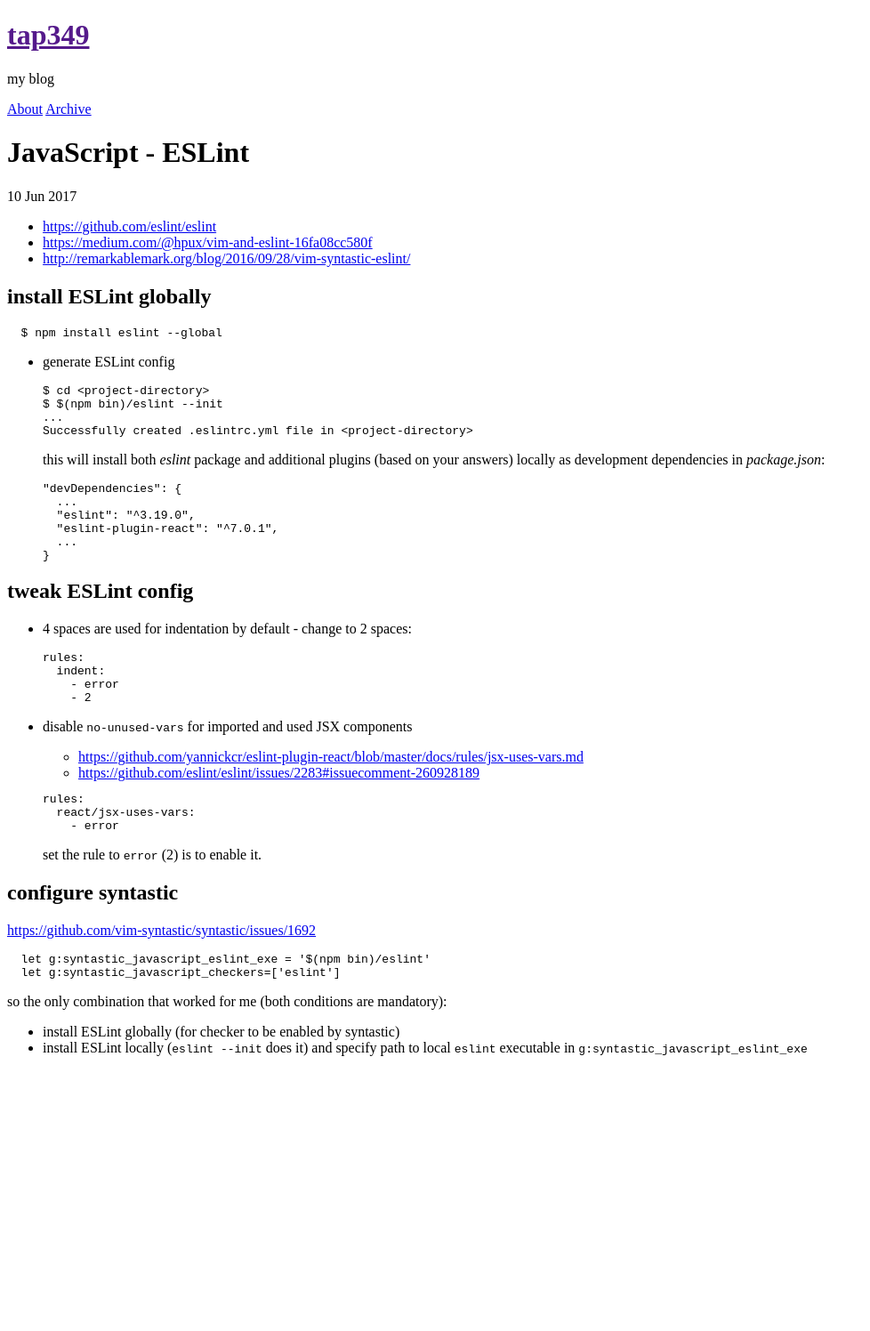
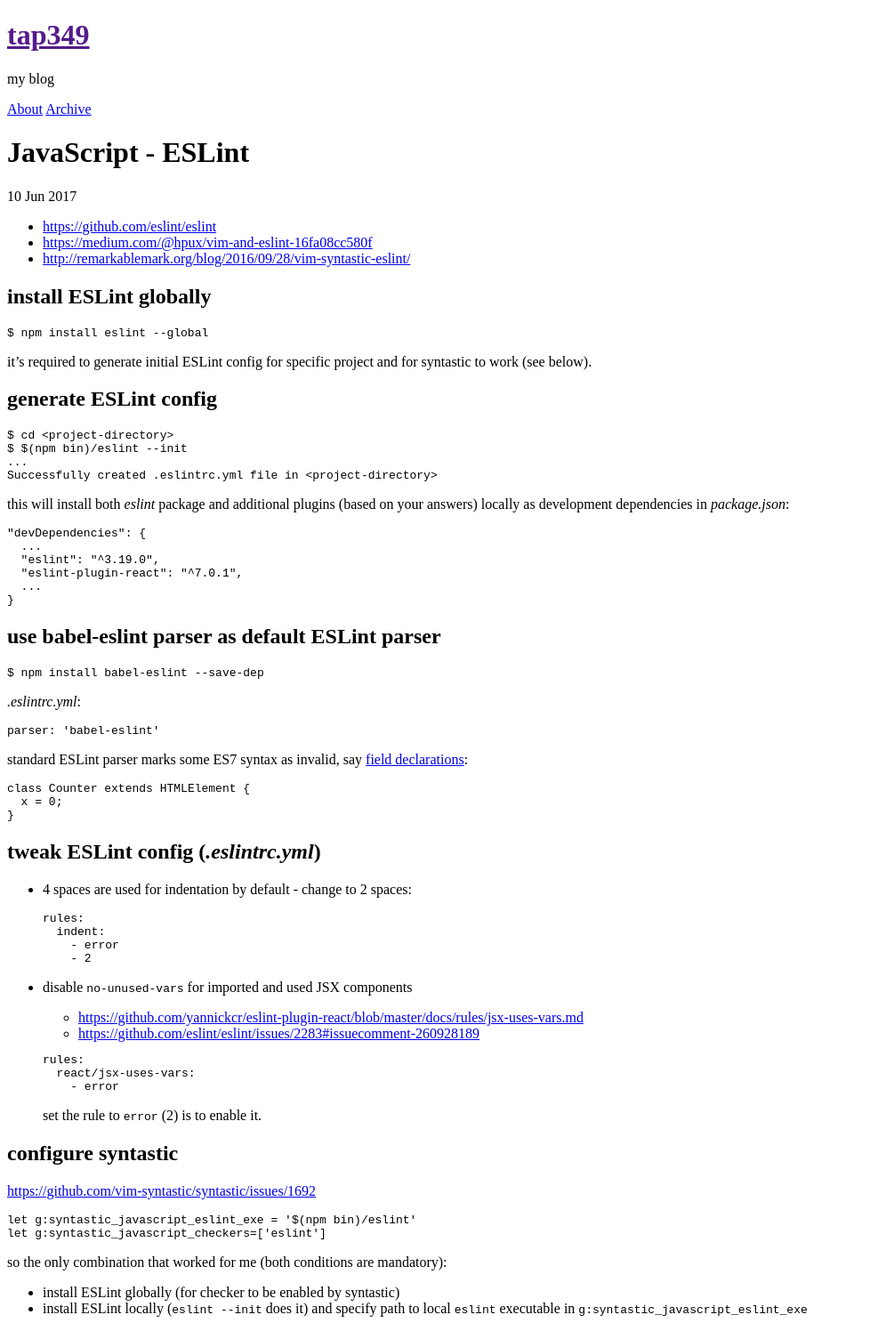
Before and after one commit to tap349/tap349.github.io, a Jekyll site: the page built from _posts/2017-06-10-javascript-eslint.md, in a window 1280 px wide. Shown: the whole page at 89% size, without its empty margins (0-978 px from the left). Built offline with Jekyll 4.4.1, drawn with Linux system fonts in a browser that asks for light colours; before the commit the page ends 1203 px from its top, so only the background shows below that.

Commit message:
update 2017-06-10_15:08:31

````diff
--- a/_posts/2017-06-10-javascript-eslint.md
+++ b/_posts/2017-06-10-javascript-eslint.md
@@ -14,66 +14,90 @@
 
 ## install ESLint globally
 
-  ```sh
-  $ npm install eslint --global
+```sh
+$ npm install eslint --global
+```
+
+it's required to generate initial ESLint config for specific project
+and for syntastic to work (see below).
+
+## generate ESLint config
+
+```sh
+$ cd <project-directory>
+$ $(npm bin)/eslint --init
+...
+Successfully created .eslintrc.yml file in <project-directory>
+```
+
+this will install both _eslint_ package and additional plugins (based
+on your answers) locally as development dependencies in _package.json_:
+
+```javascript
+"devDependencies": {
+  ...
+  "eslint": "^3.19.0",
+  "eslint-plugin-react": "^7.0.1",
+  ...
+}
+```
+
+## use babel-eslint parser as default ESLint parser
+
+```sh
+$ npm install babel-eslint --save-dep
+```
+
+_.eslintrc.yml_:
+
+```yaml
+parser: 'babel-eslint'
+```
+
+standard ESLint parser marks some ES7 syntax as invalid, say
+[field declarations](https://github.com/tc39/proposal-class-fields):
+
+```javascript
+class Counter extends HTMLElement {
+  x = 0;
+}
+```
+
+## tweak ESLint config (_.eslintrc.yml_)
+
+- 4 spaces are used for indentation by default - change to 2 spaces:
+
+  ```yaml
+  rules:
+    indent:
+      - error
+      - 2
   ```
 
-- generate ESLint config
+- disable `no-unused-vars` for imported and used JSX components
 
-  ```sh
-  $ cd <project-directory>
-  $ $(npm bin)/eslint --init
-  ...
-  Successfully created .eslintrc.yml file in <project-directory>
+  - <https://github.com/yannickcr/eslint-plugin-react/blob/master/docs/rules/jsx-uses-vars.md>
+  - <https://github.com/eslint/eslint/issues/2283#issuecomment-260928189>
+
+  ```yaml
+  rules:
+    react/jsx-uses-vars:
+      - error
   ```
 
-  this will install both _eslint_ package and additional plugins (based
-  on your answers) locally as development dependencies in _package.json_:
-
-  ```javascript
-  "devDependencies": {
-    ...
-    "eslint": "^3.19.0",
-    "eslint-plugin-react": "^7.0.1",
-    ...
-  }
-  ```
-
-## tweak ESLint config
-
-  - 4 spaces are used for indentation by default - change to 2 spaces:
-
-    ```yaml
-    rules:
-      indent:
-        - error
-        - 2
-    ```
-
-  - disable `no-unused-vars` for imported and used JSX components
-
-    - <https://github.com/yannickcr/eslint-plugin-react/blob/master/docs/rules/jsx-uses-vars.md>
-    - <https://github.com/eslint/eslint/issues/2283#issuecomment-260928189>
-
-    ```yaml
-    rules:
-      react/jsx-uses-vars:
-        - error
-    ```
-
-    set the rule to `error` (2) is to enable it.
+  set the rule to `error` (2) is to enable it.
 
 ## configure syntastic
 
-  <https://github.com/vim-syntastic/syntastic/issues/1692>
+<https://github.com/vim-syntastic/syntastic/issues/1692>
 
-  ```vim
-  let g:syntastic_javascript_eslint_exe = '$(npm bin)/eslint'
-  let g:syntastic_javascript_checkers=['eslint']
-  ```
+```vim
+let g:syntastic_javascript_eslint_exe = '$(npm bin)/eslint'
+let g:syntastic_javascript_checkers=['eslint']
+```
 
-  so the only combination that worked for me (both conditions are mandatory):
+so the only combination that worked for me (both conditions are mandatory):
 
-  - install ESLint globally (for checker to be enabled by syntastic)
-  - install ESLint locally (`eslint --init` does it) and specify path
-    to local `eslint` executable in `g:syntastic_javascript_eslint_exe`
+- install ESLint globally (for checker to be enabled by syntastic)
+- install ESLint locally (`eslint --init` does it) and specify path
+  to local `eslint` executable in `g:syntastic_javascript_eslint_exe`
````
